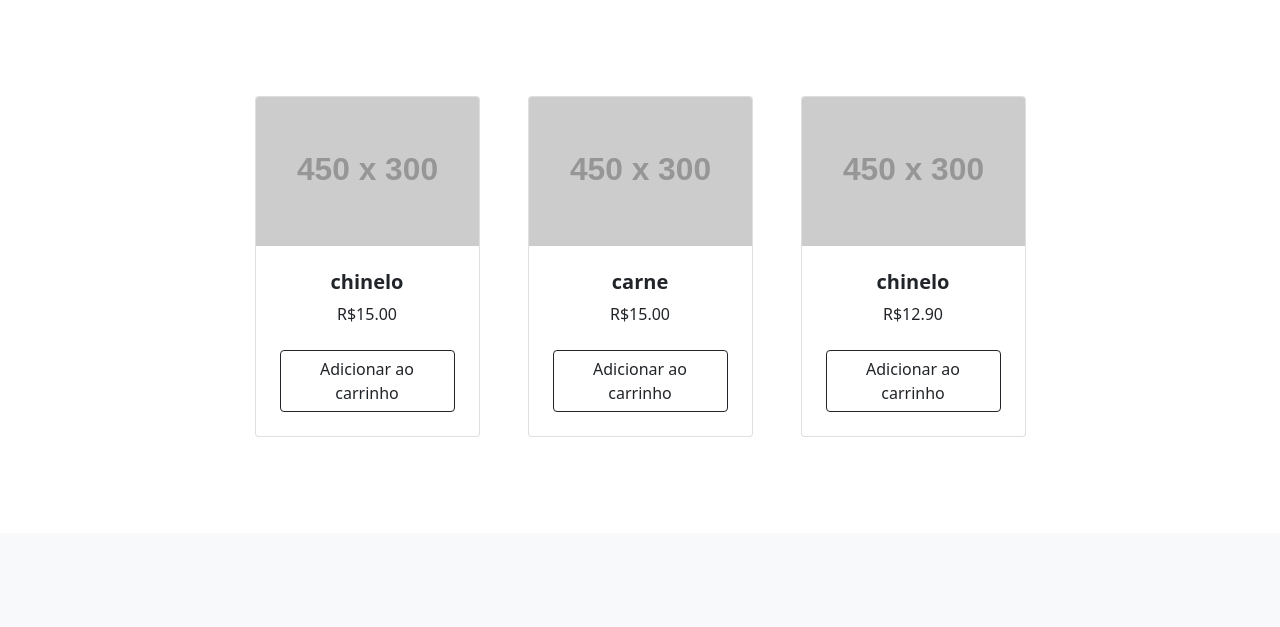
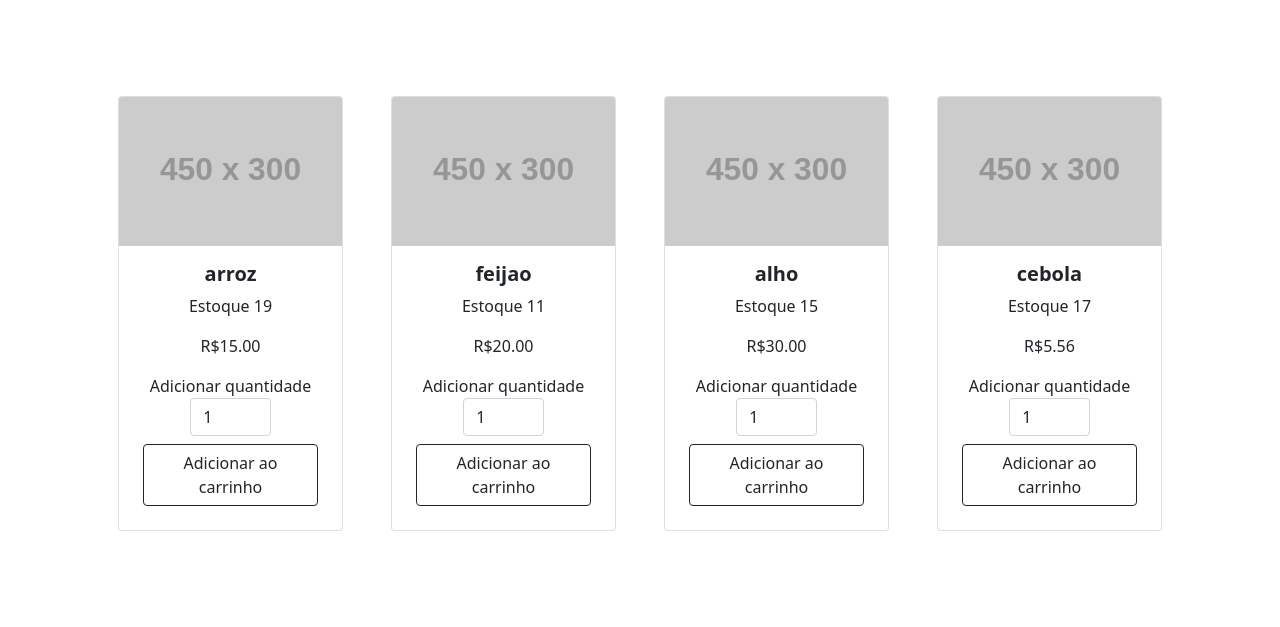
Before and after one commit to Sidneyrj30/OrganicoWeb, a Flask app: page /vendas in a window 1280 px wide. Shown: the part 280-907 px from the top of the page. Before the commit the page ends 717 px from the top, so only its background shows below. Run offline with Flask 2, Linux system fonts and the light colour scheme; grey boxes labelled with a size stand in for pictures from a placeholder-image service; some libraries are stand-ins or nearby versions.

Commit message:
quantidade vendas

```diff
--- a/app.py
+++ b/app.py
@@ -1,5 +1,4 @@
 from flask import Flask, render_template,request,redirect, flash
-from numpy import empty
 import pandas as pd
 
 app = Flask(__name__)
@@ -60,12 +59,41 @@
 @app.route('/adicionar/<id>')
 def adicionarCarrinho(id):
     global Carrinho
-    mask_id = df[df['id'] == int(id)]
-    Carrinho = pd.concat([Carrinho, mask_id])
-    # print(Carrinho)
-    print(mask_id.nome.values[0])
-    flash(f"Olá você adicionou o produto {mask_id.nome.values[0]} com sucesso!")
+    df = pd.read_json('data.json')
+    quantidade = int(request.args['quantidade'])
+    mask = df[df['id'] == int(id)]
+    mask2 = df['id'] == int(id)
+    nomeWeb = mask.values[0][1] # mask.values é um array dentro de um array
+    if mask.quantidade.values[0] > 0:
+        if Carrinho.empty:# se o carrinho estiver vazio
+            id = 1
+            produto = {"id": id , "nome": mask.nome.values[0], "preco": mask.preco.values[0], "quantidade": quantidade}
+            Carrinho = Carrinho.append(produto, ignore_index=True)
+            df.loc[mask2, 'quantidade'] =  df.loc[mask2, 'quantidade'].values[0] - quantidade #diminuir quantidade produto
+            print(df)
+        else:
+            maskNome = Carrinho['nome'] == nomeWeb
+            if Carrinho[maskNome].empty:
+                id = Carrinho['id'].max() + 1
+                produto = {"id": id , "nome": mask.nome.values[0], "preco": mask.preco.values[0], "quantidade": quantidade}
+                Carrinho = Carrinho.append(produto, ignore_index=True)
+                df.loc[mask2, 'quantidade'] =  df.loc[mask2, 'quantidade'].values[0] - quantidade
+                print(df)
+            else:
+                print("Pois é")
+                Carrinho.loc[maskNome, 'quantidade'] = Carrinho[maskNome]["quantidade"].values[0] + quantidade
+                df.loc[mask2, 'quantidade'] =  df.loc[mask2, 'quantidade'].values[0] - quantidade
+                print(df)
+    else:
+        print("Não deu")
+    df.to_json('data.json', orient='records')
     return redirect('/vendas')
+    # # mask_id = df[df['id'] == int(id)]
+    # # Carrinho = pd.concat([Carrinho, mask_id])
+    # # # print(Carrinho)
+    # # print(mask_id.nome.values[0])
+    # # flash(f"Olá você adicionou o produto {mask_id.nome.values[0]} com sucesso!")
+    # # return redirect('/vendas')
 
 @app.route('/carrinho')
 def carrinho():
@@ -74,16 +102,42 @@
 @app.route('/deletarCarrinho/<id>')
 def deletarCarrinho(id):
     mask_id = Carrinho[Carrinho['id'] == int(id)].index
+#=======================================================================
+    mask = Carrinho['id'] == int(id)
+    nomeWeb = Carrinho[mask].values[0][1]
+    maskNome = df['nome'] == nomeWeb
+
+    print(df.loc[maskNome, 'quantidade'].values[0])
+    quantidadeCarrinho = Carrinho[mask]["quantidade"].values[0]
+
+    df.loc[maskNome, 'quantidade'] =  df.loc[maskNome, 'quantidade'].values[0] + quantidadeCarrinho
+#========================================================================
     Carrinho.drop(mask_id, axis=0, inplace=True)
+    df.to_json('data.json', orient='records')
     return redirect('/carrinho')
 
 @app.route('/gerarRelatorio')
 def gerarRelatorio():
     global Relatorio
     global Carrinho
-    Relatorio = pd.concat([Relatorio, Carrinho.copy()])
+    carrinho_dict = Carrinho.to_dict('records')
+    if Relatorio.empty:
+     Relatorio = pd.concat([Relatorio, Carrinho])
+    else:
+        for produto in carrinho_dict:
+            resultado = Relatorio['nome'] == produto['nome']
+            if Relatorio[resultado].empty:
+                print("Não tem!")
+                Relatorio = pd.concat([Relatorio, pd.DataFrame(produto, index=[0])], ignore_index=True) #sem o index =[0] da erro
+            else:
+                print("Ok, esse existe")
+                Relatorio.loc[resultado, "quantidade"] = Relatorio[resultado]["quantidade"].values[0] + produto['quantidade']
     Carrinho = pd.DataFrame([])
-    print(Relatorio)
+    # global Relatorio
+    # global Carrinho
+    # Relatorio = pd.concat([Relatorio, Carrinho.copy()])
+    # Carrinho = pd.DataFrame([])
+    # print(Relatorio)
     return redirect('/carrinho')
 #=====================================================
 
--- a/data.json
+++ b/data.json
@@ -1 +1 @@
-[{"id":1,"nome":"chinelo","preco":15,"quantidade":25},{"id":2,"nome":"carne","preco":15,"quantidade":15},{"id":3,"nome":"chinelo","preco":"12.90","quantidade":"10"}]
+[{"id":1,"nome":"arroz","preco":15.0,"quantidade":19},{"id":2,"nome":"feijao","preco":20.0,"quantidade":11},{"id":3,"nome":"alho","preco":30.0,"quantidade":15},{"id":4,"nome":"cebola","preco":5.56,"quantidade":17}]
--- a/templates/carrinho.html
+++ b/templates/carrinho.html
@@ -24,6 +24,8 @@
                                     <h5 class="fw-bolder">{{item.nome}}</h5>
                                     <!-- Product price-->
                                     R${{"%.2f" | format(item.preco)}}
+                                    <br>
+                                    quantidade {{item.quantidade}}
                                 </div>
                             </div>
                             <!-- Product actions-->
--- a/templates/relatorio.html
+++ b/templates/relatorio.html
@@ -23,6 +23,8 @@
                                     <h5 class="fw-bolder">{{produto.nome}}</h5>
                                     <!-- Product price-->
                                     R${{"%.2f" | format(produto.preco)}}
+                                    <br><br>
+                                    {{produto.quantidade}}
                                 </div>
                             </div>
                             <!-- Product actions-->
--- a/templates/vendas.html
+++ b/templates/vendas.html
@@ -20,25 +20,32 @@
     <div class="container px-4 px-lg-5 mt-5">
         <div class="row gx-4 gx-lg-5 row-cols-2 row-cols-md-3 row-cols-xl-4 justify-content-center">
             {% for produto in produtos %}
+            <form action="/adicionar/{{produto.id}}" method="get">
                 <div class="col mb-5">
                     <div class="card h-100">
                         <!-- Product image-->
                         <img class="card-img-top" src="https://dummyimage.com/450x300/dee2e6/6c757d.jpg" alt="..." />
                         <!-- Product details-->
-                        <div class="card-body p-4">
+                        <div class="card-body p-3">
                             <div class="text-center">
                                 <!-- Product name-->
                                 <h5 class="fw-bolder">{{produto.nome}}</h5>
                                 <!-- Product price-->
+                                <p class="mb-3">Estoque {{produto.quantidade}}</p>
                                 R${{"%.2f" | format(produto.preco)}}
                             </div>
                         </div>
+                        <div class="mx-auto" >
+                            <label for="ex1">Adicionar quantidade</label>
+                            <input class="form-control w-50 mx-auto mb-2" name="quantidade" id="ex1" type="number" required value="1" max="{{produto.quantidade}}" min=1>
+                        </div>
                         <!-- Product actions-->
                         <div class="card-footer p-4 pt-0 border-top-0 bg-transparent">
-                            <div class="text-center"><a class="btn btn-outline-dark mt-auto" href="/adicionar/{{produto.id}}">Adicionar ao carrinho</a></div>
+                            <div class="text-center"><button class="btn btn-outline-dark mt-auto">Adicionar ao carrinho</button></div>
                         </div>
                     </div>
                 </div>
+            </form>
             {% endfor %}
         </div>
     </div>
```
Lines whose indentation alone changed are shown as unchanged.
